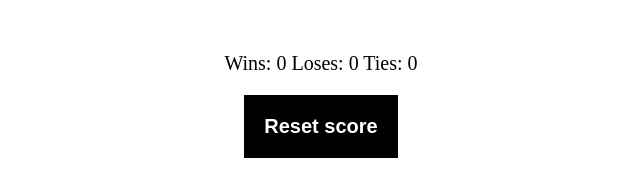
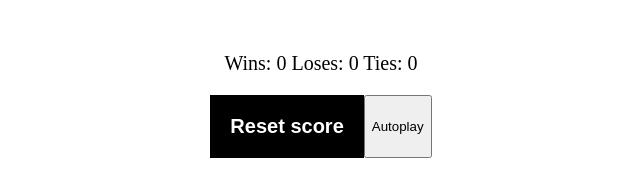
Before and after one commit to HAREESHRAVI/RockPaperScissors-game, a plain HTML site: page index.html in a window 1280 px wide. Shown: the part 334-530 px from the top of the page, without its empty margins (319-959 px from the left). Drawn offline with Linux system fonts and the light colour scheme.

Commit message:
Updated index.html
added autoplay button

```diff
--- a/index.html
+++ b/index.html
@@ -38,6 +38,7 @@
       >
         Reset score
       </button>
+      <button class="autoplay-button" onclick="autoPlay()" ;>Autoplay</button>
     </div>
     <script src="demo.js"></script>
   </body>
```
